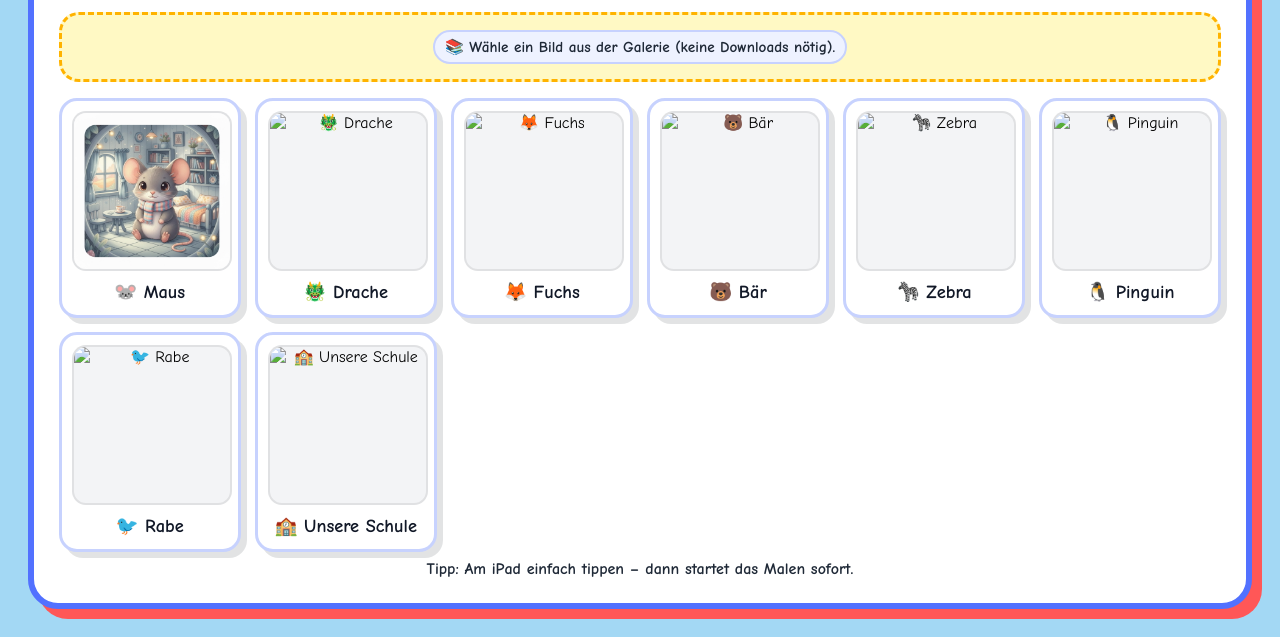
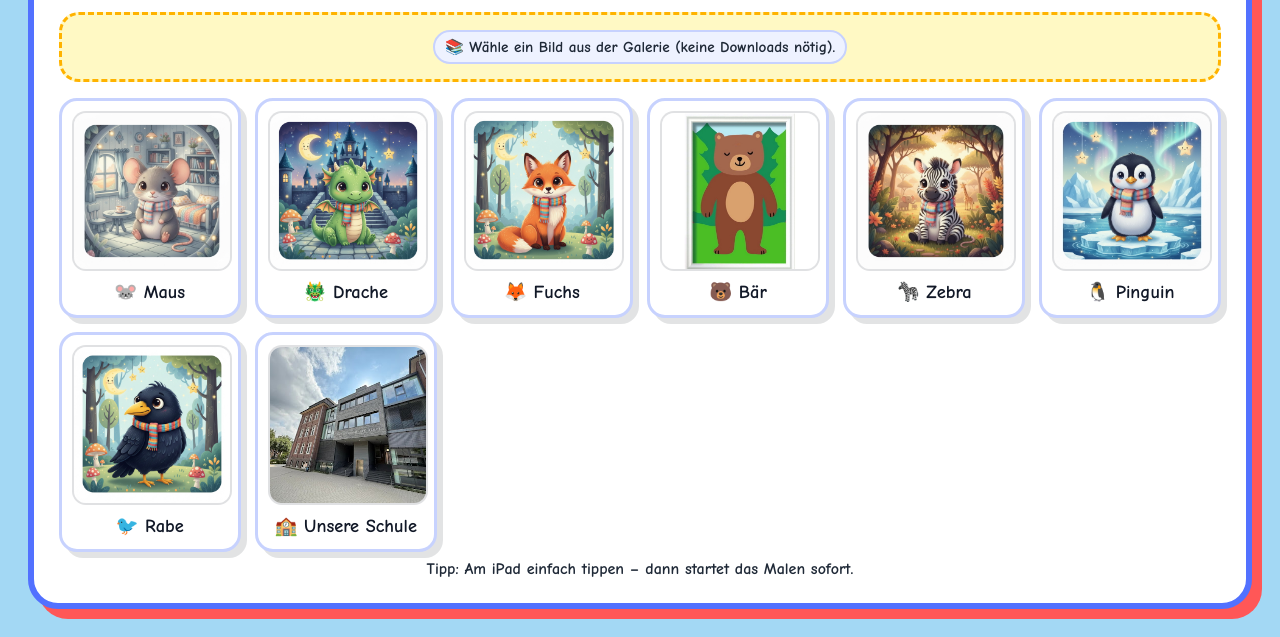
Before and after one commit to eucidio/Pixels, a plain HTML site: page index.html in a window 1280 px wide. Shown: the part 176-813 px from the top of the page. Drawn offline with Linux system fonts and the light colour scheme.

Commit message:
Update index.html

```diff
--- a/index.html
+++ b/index.html
@@ -298,13 +298,13 @@
     // -----------------------------
     const GALLERY_ITEMS = [
       { name: "🐭 Maus",   file: "mause.jpg",            sub: "" },
-      { name: "🐲 Drache", file: "Pixels/images/drachen.jpg",          sub: "" },
-      { name: "🦊 Fuchs",  file: "Pixels/images/fuchse.jpg",           sub: "" },
-      { name: "🐻 Bär",    file: "Pixels/images/baren.jpg",            sub: "" },
-      { name: "🦓 Zebra",  file: "Pixels/images/zebras.jpg",           sub: "" },
-      { name: "🐧 Pinguin",file: "Pixels/images/pinguine.jpg",         sub: "" },
-      { name: "🐦 Rabe",   file: "Pixels/images/raben.jpg",            sub: "" },
-      { name: "🏫 Unsere Schule", file: "Pixels/images/montessori_ganz.jpg", sub: "" },
+      { name: "🐲 Drache", file: "drachen.jpg",          sub: "" },
+      { name: "🦊 Fuchs",  file: "fuchse.jpg",           sub: "" },
+      { name: "🐻 Bär",    file: "baren.jpg",            sub: "" },
+      { name: "🦓 Zebra",  file: "zebras.jpg",           sub: "" },
+      { name: "🐧 Pinguin",file: "pinguine.jpg",         sub: "" },
+      { name: "🐦 Rabe",   file: "raben.jpg",            sub: "" },
+      { name: "🏫 Unsere Schule", file: "montessori_ganz.jpg", sub: "" },
     ];
 
     // -----------------------------
```
